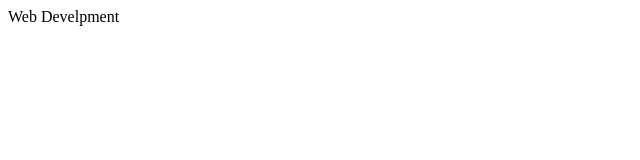
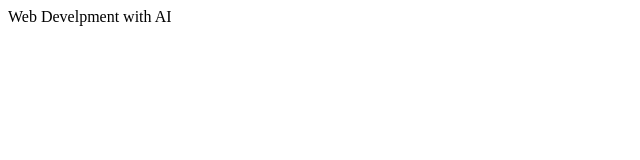
Before and after one commit to azeezpasha-glitch/Full-Stack-Dev.., a plain HTML site: page index.html in a window 1280 px wide. Shown: the full height of the page, 0-640 px from the left. Drawn offline with Linux system fonts and the light colour scheme.

Commit message:
Update index.html

```diff
--- a/index.html
+++ b/index.html
@@ -5,5 +5,7 @@
 
 <body>
  Web Develpment
+
+ with AI
 </body>
 </html>
```
